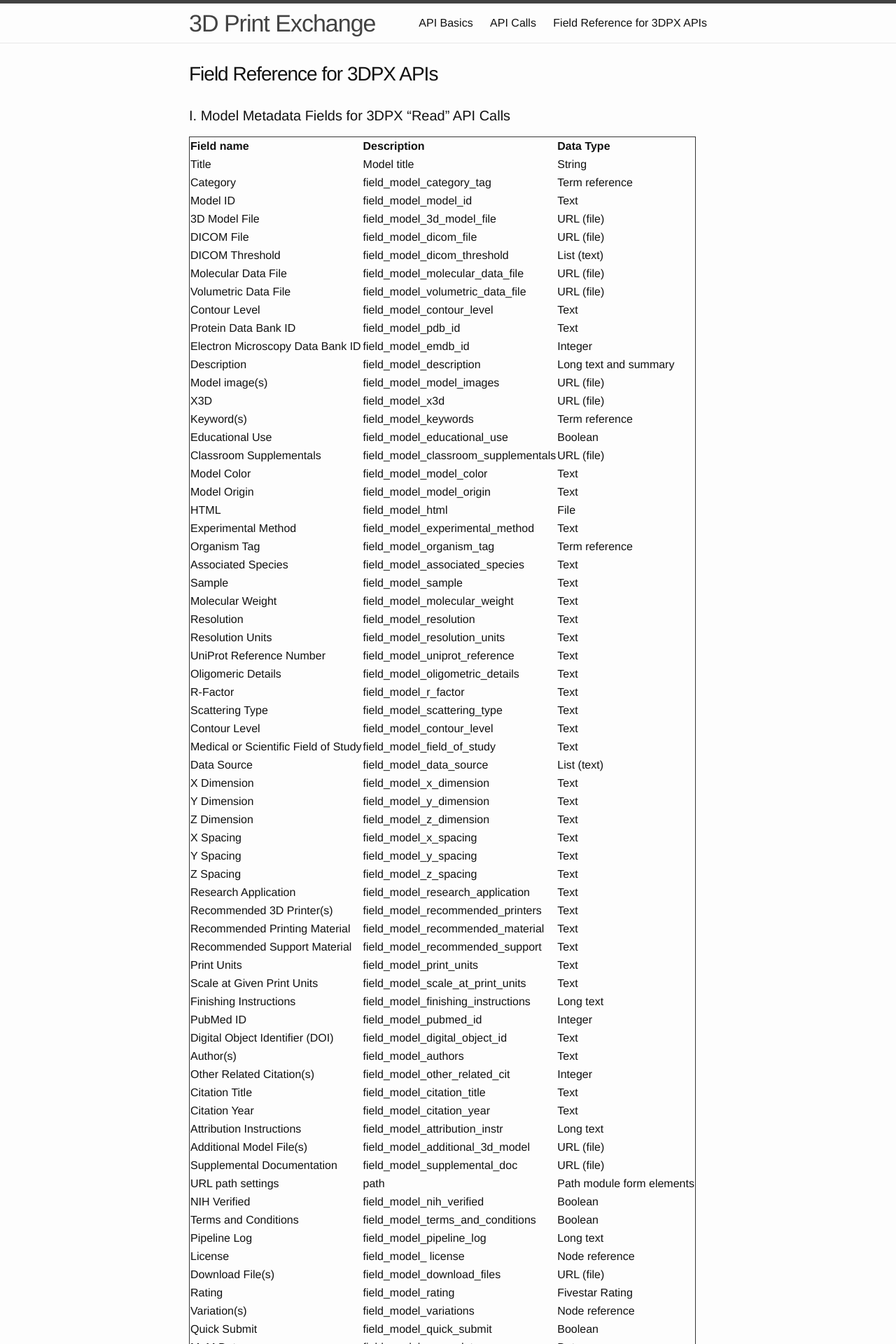
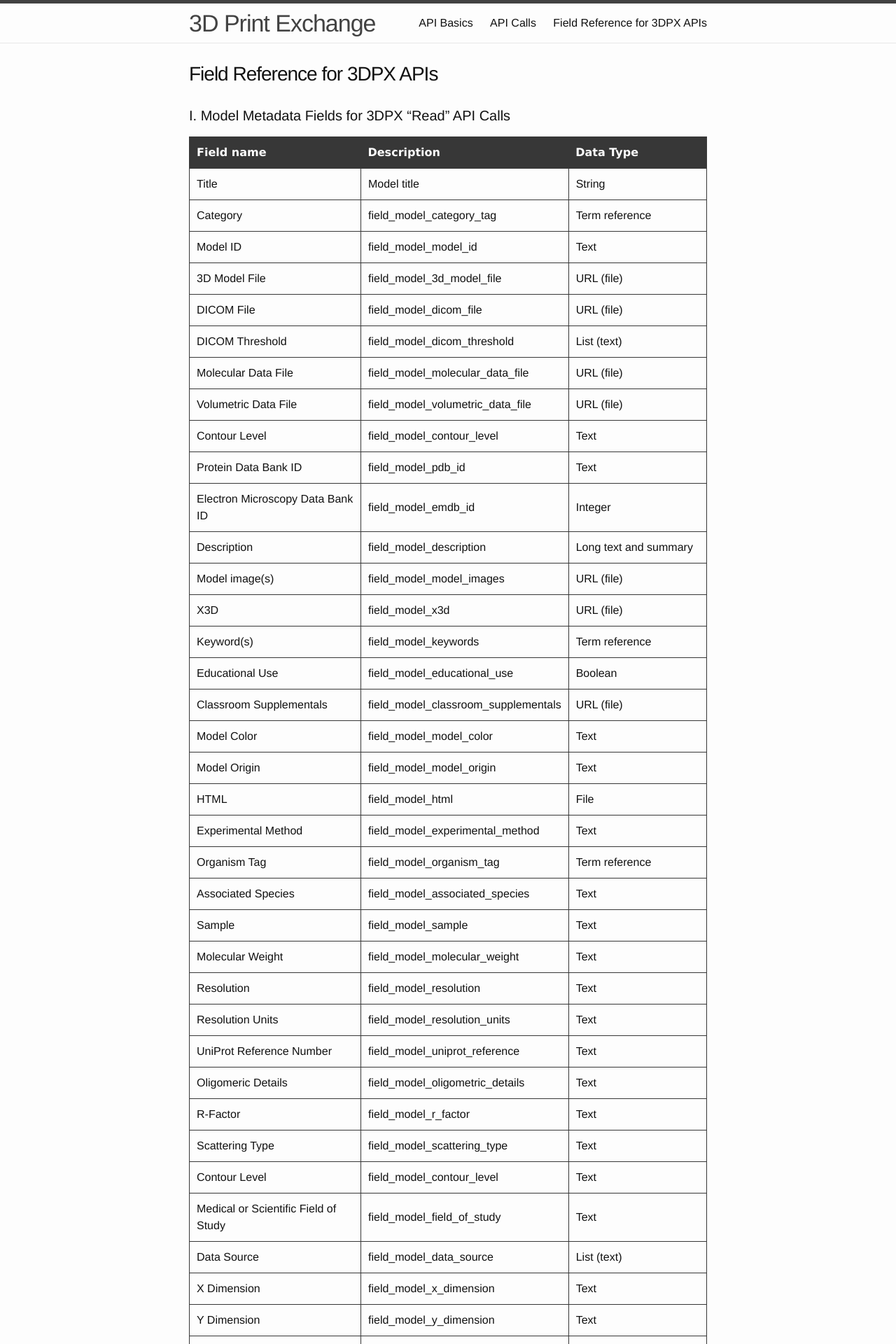
Before and after one commit to niaid/3dpx_api, a Jekyll site: the page built from field_reference.md, in a window 1280 px wide. Shown: the top 1920 px of the page at 70% size. Built offline with Jekyll 4.4.1, drawn with Linux system fonts in a browser that asks for light colours.

Commit message:
fixing table style

```diff
--- a/field_reference.md
+++ b/field_reference.md
@@ -9,18 +9,18 @@
 <table class="table">
   <thead>
     <tr>
-      <th>Field name</th>
-      <th>Description</th>
-      <th>Data Type</th>
+      <th class="th">Field name</th>
+      <th class="th">Description</th>
+      <th class="th">Data Type</th>
     </tr>
   </thead>
   <tbody>
 
   {% for field_refs_for_3dpx_read_api in site.data.field_refs_for_3dpx_read_apis %}
   <tr>
-    <td>{{ field_refs_for_3dpx_read_api.field_name }}</td>
-    <td>{{ field_refs_for_3dpx_read_api.description }}</td>
-    <td>{{ field_refs_for_3dpx_read_api.data_type }}</td>
+    <td class="td">{{ field_refs_for_3dpx_read_api.field_name }}</td>
+    <td class="td">{{ field_refs_for_3dpx_read_api.description }}</td>
+    <td class="td">{{ field_refs_for_3dpx_read_api.data_type }}</td>
   </tr>
   {% endfor %}
   </tbody>
@@ -31,17 +31,17 @@
 <table>
   <thead>
     <tr>
-      <th>Label</th>
-      <th>Field Name</th>
-      <th>Field Type</th>
+      <th class="th">Label</th>
+      <th class="th">Field Name</th>
+      <th class="th">Field Type</th>
     </tr>
   </thead>
   <tbody>
   {% for field_refs_for_3dpx_write_api in site.data.field_refs_for_3dpx_write_apis %}
   <tr>
-    <td>{{ field_refs_for_3dpx_write_api.label }}</td>
-    <td>{{ field_refs_for_3dpx_write_api.field_name }}</td>
-    <td>{{ field_refs_for_3dpx_write_api.field_type }}</td>
+    <td class="td">{{ field_refs_for_3dpx_write_api.label }}</td>
+    <td class="td">{{ field_refs_for_3dpx_write_api.field_name }}</td>
+    <td class="td">{{ field_refs_for_3dpx_write_api.field_type }}</td>
   </tr>
   {% endfor %}
   </tbody>
```
